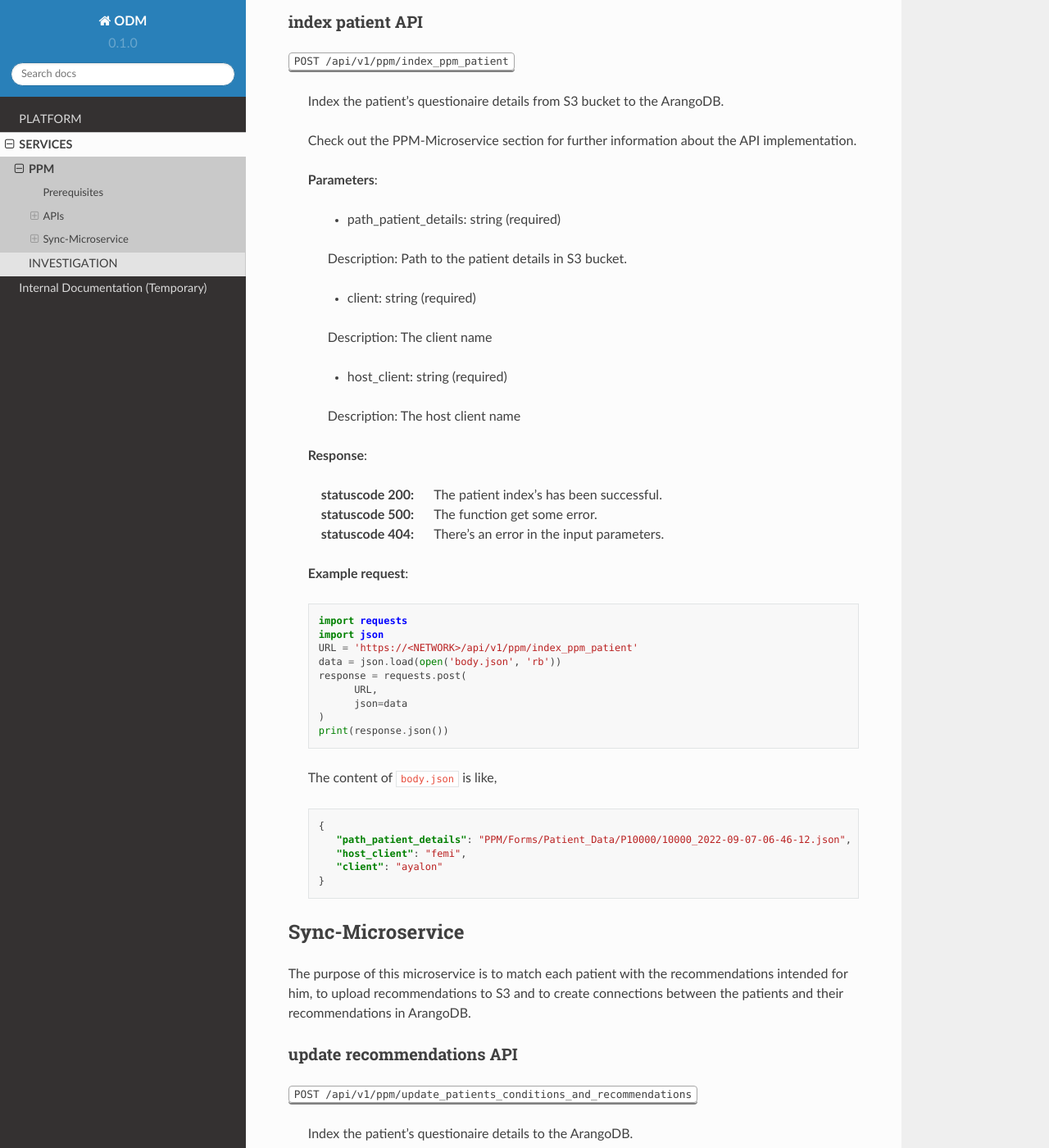
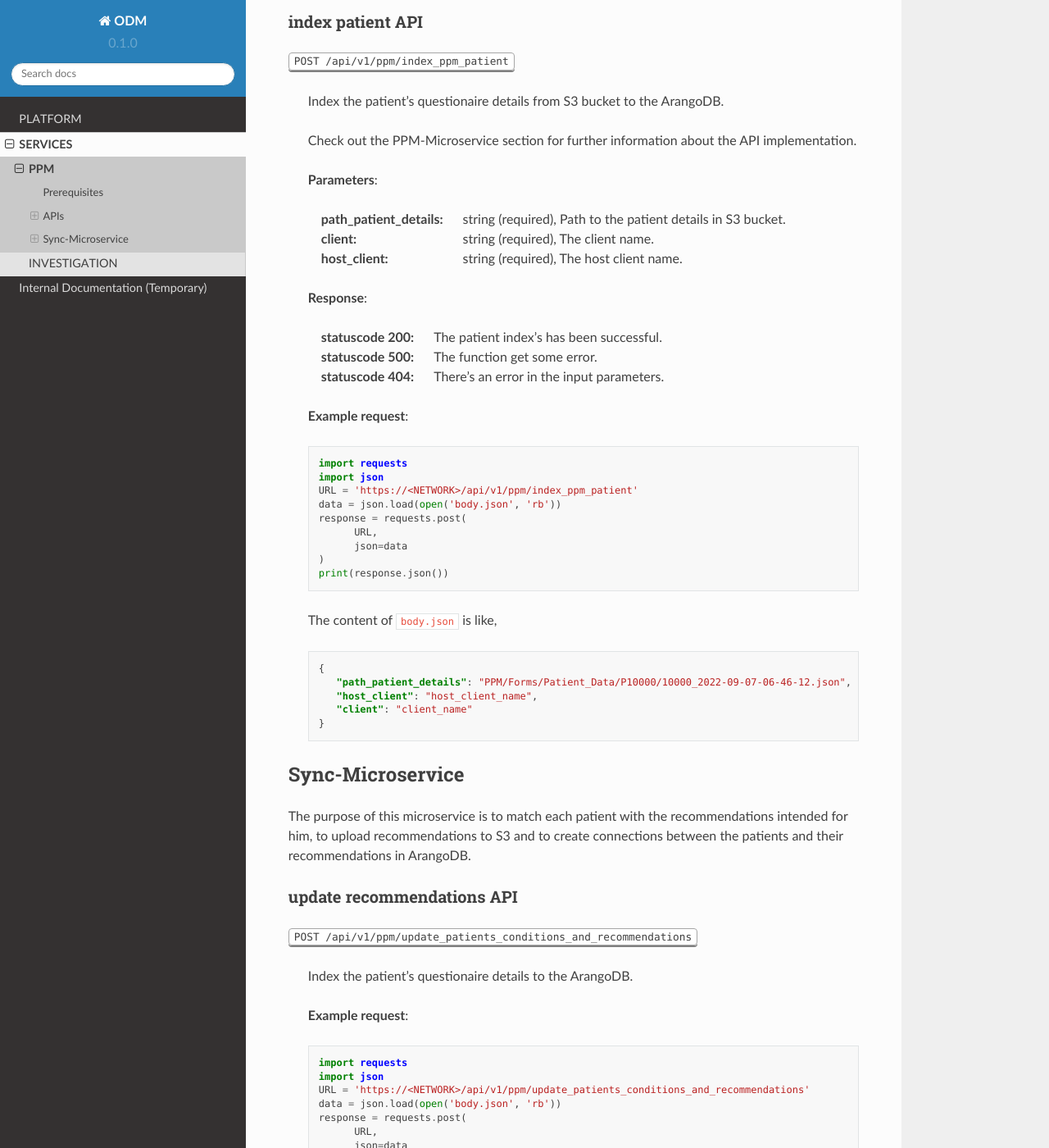
Before and after one commit to od-machine/machine-documentation, a Sphinx documentation site: the page built from docs/source/services/ppm/ppm.rst, in a window 1280 px wide and 1400 px high, scrolled down 1321 px. Shown: the whole window at 82% size. Built offline with Sphinx 7.4.7 and the Read the Docs theme 2.0.0, drawn with Linux system fonts in a browser that asks for light colours; pages that are not in the unit, such as notebooks, are missing from menus; some of the changed lines change nothing that is shown.

Commit message:
parameters

```diff
--- a/docs/source/services/ppm/ppm.rst
+++ b/docs/source/services/ppm/ppm.rst
@@ -32,14 +32,11 @@ index patient API
 
    **Parameters**:
 
-      - path_patient_details: string (required)
-      Description: Path to the patient details in S3 bucket.
+   :path_patient_details: string (required), Path to the patient details in S3 bucket.
 
-      - client: string (required)
-      Description: The client name
+   :client: string (required), The client name.
 
-      - host_client: string (required)
-      Description: The host client name
+   :host_client: string (required), The host client name.
 
 
    **Response**:
@@ -71,8 +68,8 @@ index patient API
 
       {
          "path_patient_details": "PPM/Forms/Patient_Data/P10000/10000_2022-09-07-06-46-12.json",
-         "host_client": "femi",
-         "client": "ayalon"
+         "host_client": "host_client_name",
+         "client": "client_name"
       }
 
 
```
